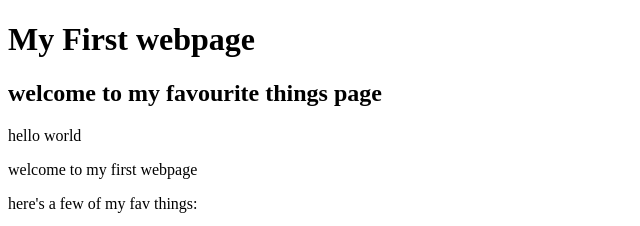
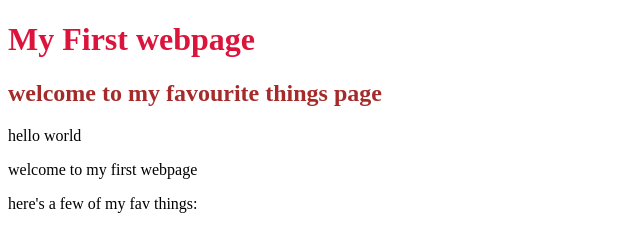
Before and after one commit to isir10/my-favourites, a plain HTML site: page my-fav.html in a window 1280 px wide. Shown: the top 226 px of the page, without its empty margins (0-640 px from the left). Drawn offline with Linux system fonts and the light colour scheme.

Commit message:
added new filed css

```diff
--- /dev/null
+++ b/css/styles.css
@@ -0,0 +1,8 @@
+h1 {
+    color: crimson;
+  }
+
+h2 {
+
+    color: brown;
+}
--- a/my-fav.html
+++ b/my-fav.html
@@ -2,6 +2,8 @@
 <html>
     <head>
         <title>my favourite things</title>
+        <link href="css/styles.css" rel="stylesheet" type="text/css">
+   </head>
     </head>
     <body>
         <h1>My First webpage </h1>
```
